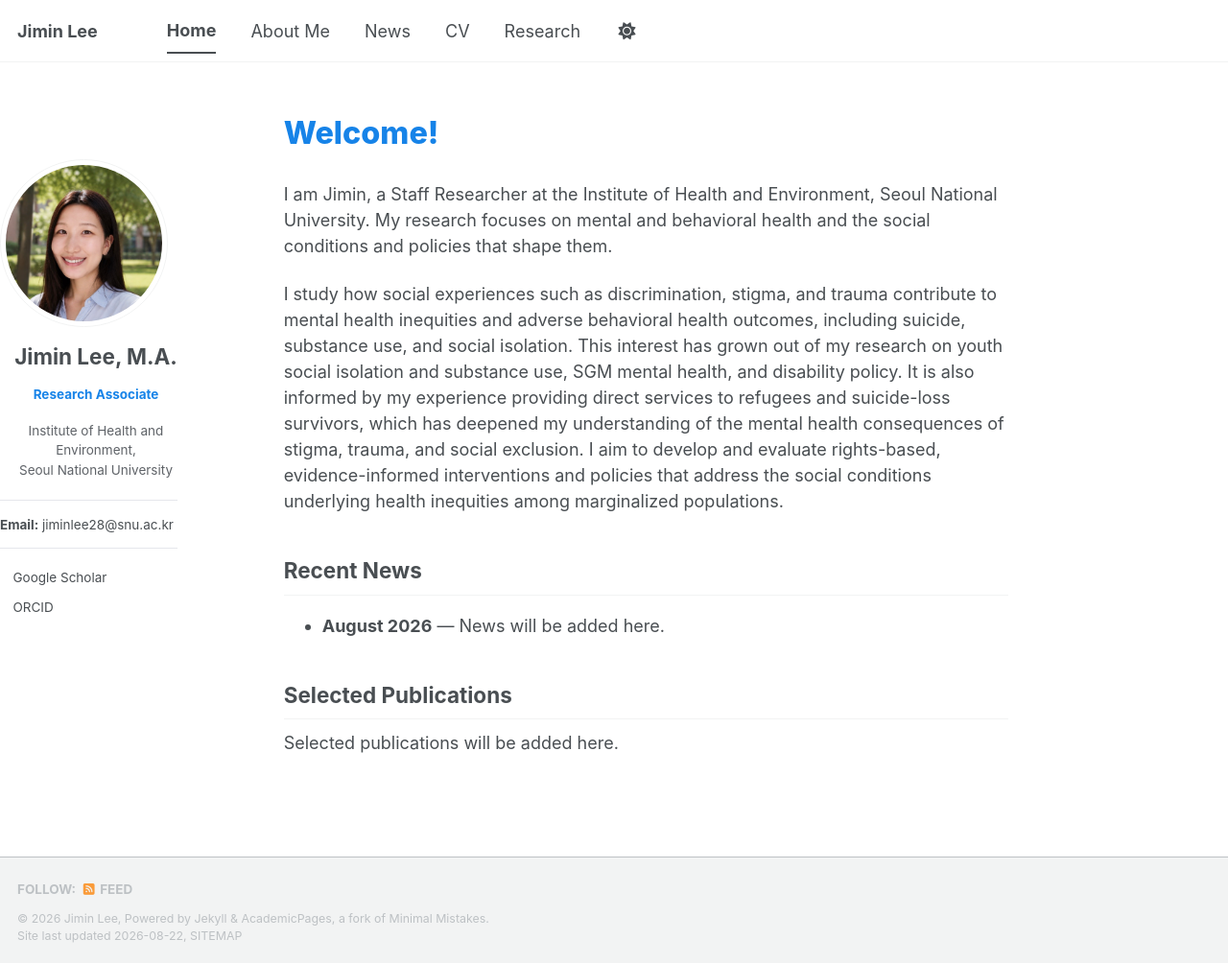
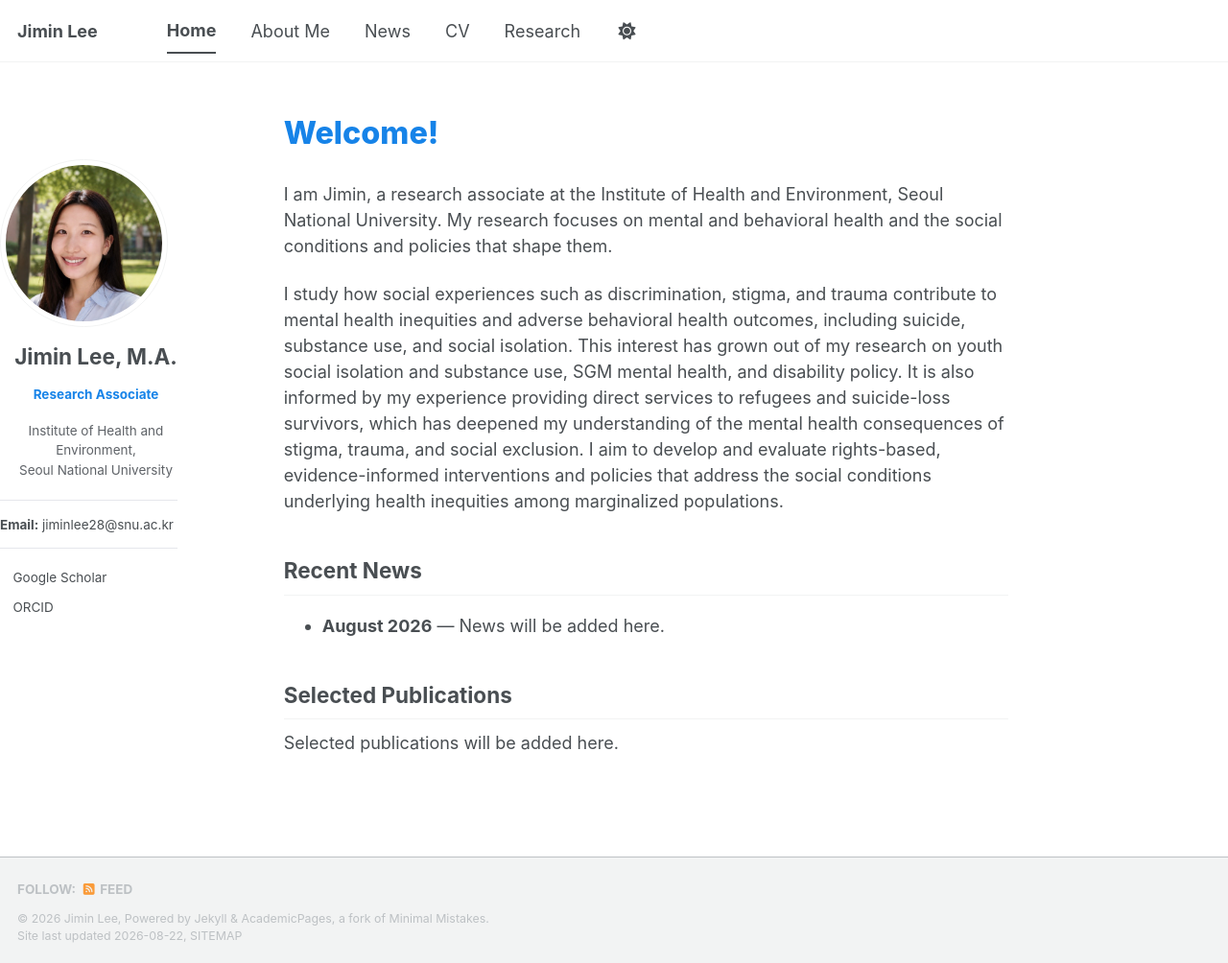
Before and after one commit to jiminlee-research/jiminlee-research.github.io, a Jekyll site: the page built from _pages/about.md, in a window 1280 px wide and 1004 px high. Shown: the whole window at 96% size. Built offline with Jekyll 4.4.1, drawn with Linux system fonts in a browser that asks for light colours; a style sheet for code colours, icons or effects is not loaded.

Commit message:
Use lowercase research associate in homepage text

```diff
--- a/_pages/about.md
+++ b/_pages/about.md
@@ -15,7 +15,7 @@ author_profile: true
 
 <div class="home-welcome">Welcome!</div>
 
-I am Jimin, a Staff Researcher at the Institute of Health and Environment, Seoul National University. My research focuses on mental and behavioral health and the social conditions and policies that shape them.
+I am Jimin, a research associate at the Institute of Health and Environment, Seoul National University. My research focuses on mental and behavioral health and the social conditions and policies that shape them.
 
 I study how social experiences such as discrimination, stigma, and trauma contribute to mental health inequities and adverse behavioral health outcomes, including suicide, substance use, and social isolation. This interest has grown out of my research on youth social isolation and substance use, SGM mental health, and disability policy. It is also informed by my experience providing direct services to refugees and suicide-loss survivors, which has deepened my understanding of the mental health consequences of stigma, trauma, and social exclusion. I aim to develop and evaluate rights-based, evidence-informed interventions and policies that address the social conditions underlying health inequities among marginalized populations.
 
```
